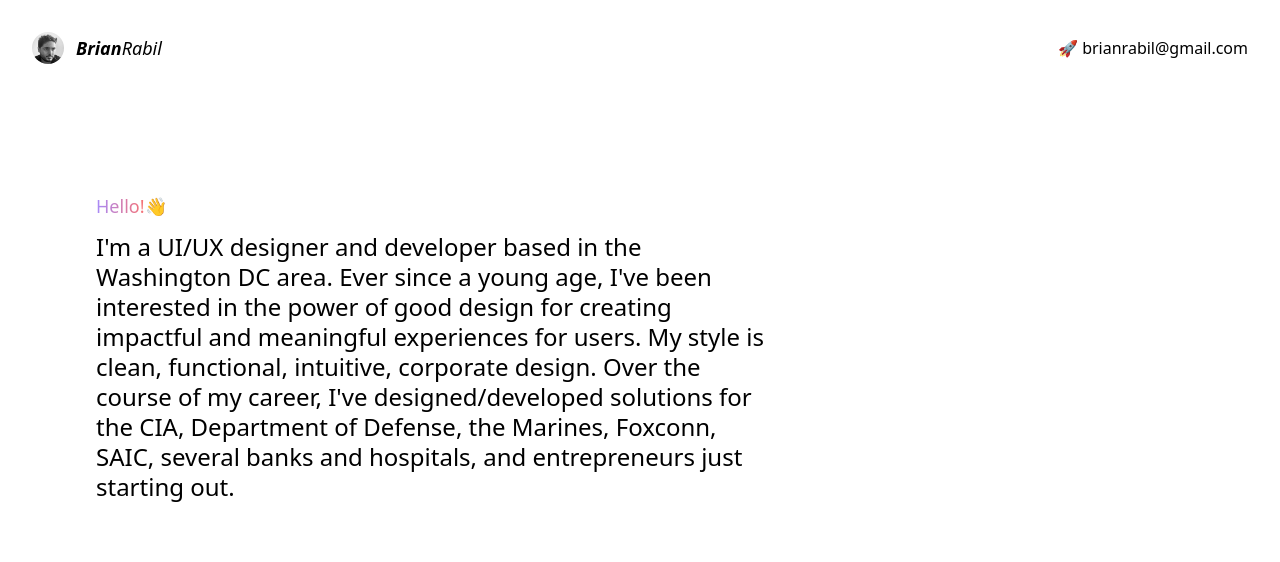
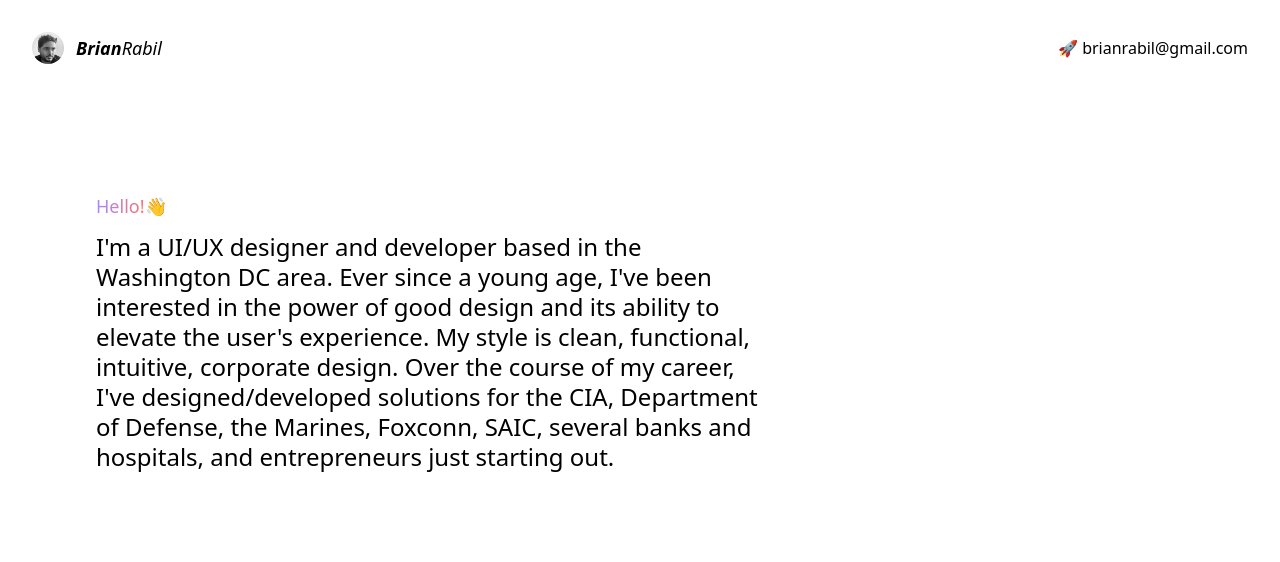
Before and after one commit to brianrabil/brianrabil, a Gatsby site: page / in a window 1280 px wide. Shown: the top 562 px of the page. Built offline with nearby package versions, Linux system fonts and the light colour scheme; Gatsby itself is replaced by a stand-in of ours.

Commit message:
Copy adjustments

```diff
--- a/src/components/jumbotron.tsx
+++ b/src/components/jumbotron.tsx
@@ -7,7 +7,7 @@ export default () => {
                 <h4 className={`text-lg font-medium mb-3 flex items-center`}><span className={`bg-clip-text text-transparent bg-gradient-to-r from-purple-400 to-red-400 block`}>Hello!</span> <span>👋</span></h4>
                 <h2 className={`text-2xl text-black dark:text-white leading-tight`}>
                     <p className={`mb-4`}>
-                        I'm a UI/UX designer and developer based in the Washington DC area. Ever since a young age, I've been interested in the power of good design for creating impactful and meaningful experiences for users. My style is clean, functional, intuitive, corporate design. Over the course of my career, I've designed/developed solutions for the CIA, Department of Defense, the Marines, Foxconn, SAIC, several banks and hospitals, and entrepreneurs just starting out.
+                        I'm a UI/UX designer and developer based in the Washington DC area. Ever since a young age, I've been interested in the power of good design and its ability to elevate the user's experience. My style is clean, functional, intuitive, corporate design. Over the course of my career, I've designed/developed solutions for the CIA, Department of Defense, the Marines, Foxconn, SAIC, several banks and hospitals, and entrepreneurs just starting out.
                     </p>
                 </h2>
             </div>
```
